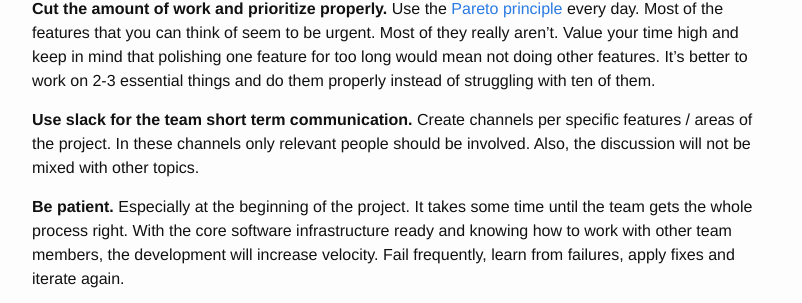
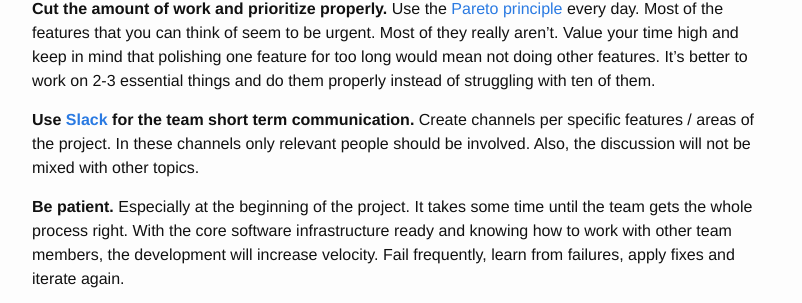
Before and after one commit to grechut/grechut.github.io, a Jekyll site: the page built from _posts/2015-10-23-few-startup-lessons.md, in a window 1280 px wide and 900 px high, scrolled down 1014 px. Shown: the part 149-452 px from the top of the window, without its empty margins (238-1040 px from the left). Built offline with Jekyll 4.4.1, drawn with Linux system fonts in a browser that asks for light colours; part of the change alters nothing that is shown.

```diff
--- a/_config.yml
+++ b/_config.yml
@@ -9,3 +9,8 @@ github_username:  grechut
 
 # Build settings
 markdown: kramdown
+
+analytics :
+  provider : google
+  google :
+      tracking_id : 'UA-69265959-1'
--- a/_posts/2015-10-23-few-startup-lessons.md
+++ b/_posts/2015-10-23-few-startup-lessons.md
@@ -22,7 +22,7 @@ I have been into the startup world for the recent 2 years. Definitely, it was th
 
 **Cut the amount of work and prioritize properly.** Use the [Pareto principle](https://en.wikipedia.org/wiki/Pareto_principle) every day. Most of the features that you can think of seem to be urgent. Most of they really aren't. Value your time high and keep in mind that polishing one feature for too long would mean not doing other features. It's better to work on 2-3 essential things and do them properly instead of struggling with ten of them.
 
-**Use slack for the team short term communication.** Create channels per specific features / areas of the project. In these channels only relevant people should be involved. Also, the discussion will not be mixed with other topics.
+**Use [Slack](https://slack.com/) for the team short term communication.** Create channels per specific features / areas of the project. In these channels only relevant people should be involved. Also, the discussion will not be mixed with other topics.
 
 **Be patient.** Especially at the beginning of the project. It takes some time until the team gets the whole process right. With the core software infrastructure ready and knowing how to work with other team members, the development will increase velocity. Fail frequently, learn from failures, apply fixes and iterate again.
 
```
Also changed, not shown: 2 other files.
